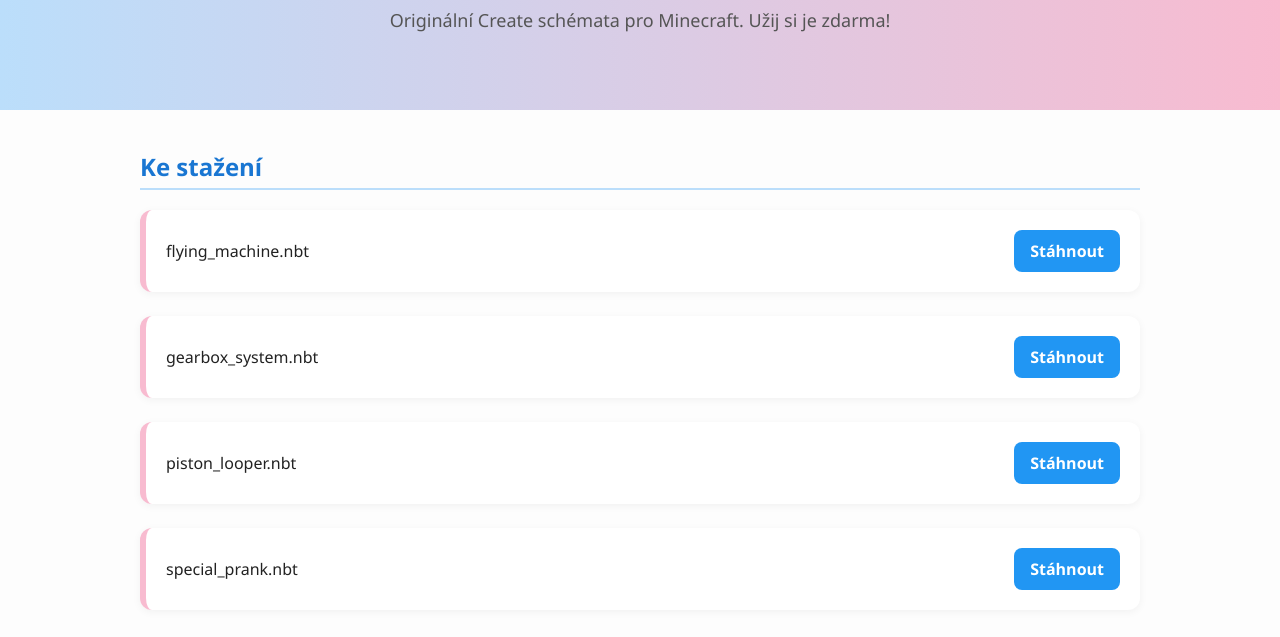
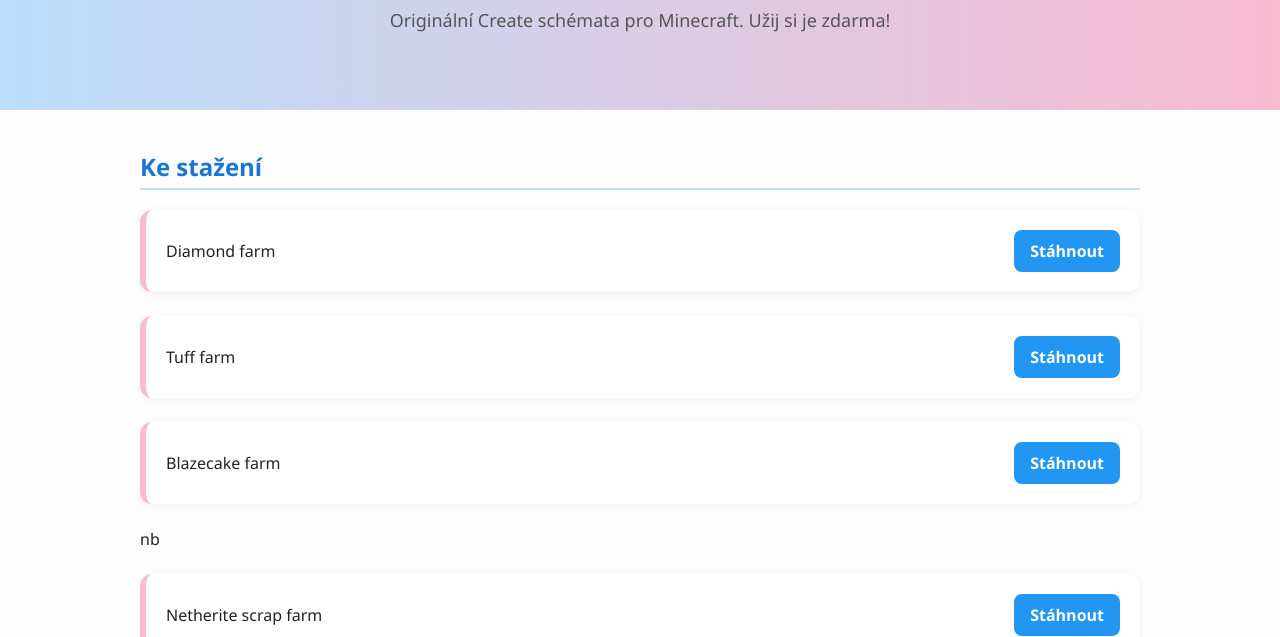
Before and after one commit to verniker/vernschem.github.io, a plain HTML site: page index.html in a window 1280 px wide. Shown: the part 171-808 px from the top of the page. Drawn offline with Linux system fonts and the light colour scheme.

```diff
--- a/index.html
+++ b/index.html
@@ -260,20 +260,20 @@
     <h2>Ke stažení</h2>
     <ul>
       <li class="schematic-item">
-        <span>flying_machine.nbt</span>
-        <a href="schematics/flying_machine.nbt" class="download-btn" download onclick="downloadFile('Flying Machine')">Stáhnout</a>
+        <span>Diamond farm</span>
+        <a href="diamantiiiiii.nbt" class="download-btn" download onclick="downloadFile('Flying Machine')">Stáhnout</a>
       </li>
       <li class="schematic-item">
-        <span>gearbox_system.nbt</span>
-        <a href="schematics/gearbox_system.nbt" class="download-btn" download onclick="downloadFile('Gearbox System')">Stáhnout</a>
+        <span>Tuff farm</span>
+        <a href="copper_and_more_farm.nbt" class="download-btn" download onclick="downloadFile('Gearbox System')">Stáhnout</a>
       </li>
       <li class="schematic-item">
-        <span>piston_looper.nbt</span>
-        <a href="schematics/piston_looper.nbt" class="download-btn" download onclick="downloadFile('Piston Looper')">Stáhnout</a>
-      </li>
+        <span>Blazecake farm</span>
+        <a href="NotAVirus.nbt" class="download-btn" download onclick="downloadFile('Piston Looper')">Stáhnout</a>
+      </li>nb
       <li class="schematic-item">
-        <span>special_prank.nbt</span>
-        <a href="schematics/special_prank.nbt" class="download-btn" download onclick="downloadFile('Special Prank')">Stáhnout</a>
+        <span>Netherite scrap farm</span>
+        <a href="netherite_better.nbt" class="download-btn" download onclick="downloadFile('Special Prank')">Stáhnout</a>
       </li>
     </ul>
     <div class="counter">
```
